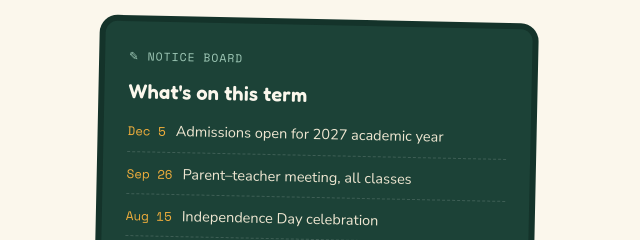
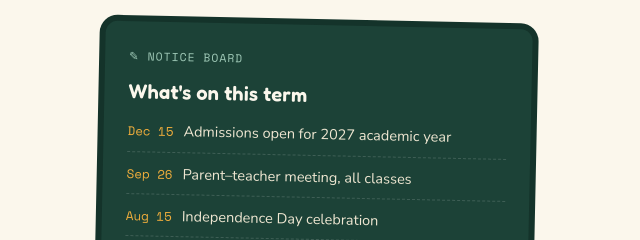
Before and after one commit to sadhupallyfpschool/sadhupallyfpschool, a plain HTML site: page index.html in a window 1280 px wide. Shown: the part 241-481 px from the top of the page, 640-1280 px from the left. Drawn offline with nearby package versions, Linux system fonts and the light colour scheme.

Commit message:
Fix notice board dates and formatting in index.html
Updated notice board dates and corrected minor formatting issues.

```diff
--- a/index.html
+++ b/index.html
@@ -75,7 +75,7 @@
         <div class="hero__board__label">✎ Notice Board</div>
         <h3>What's on this term</h3>
         <ul>
-          <li><span class="chalk-date">Dec 5</span> Admissions open for 2027 academic year</li>
+          <li><span class="chalk-date">Dec 15</span> Admissions open for 2027 academic year</li>
           <li><span class="chalk-date">Sep 26</span> Parent–teacher meeting, all classes</li>
           <li><span class="chalk-date">Aug 15</span> Independence Day celebration</li>
           <li><span class="chalk-date">Sep 05</span> Teachers' Day programme</li>
```
